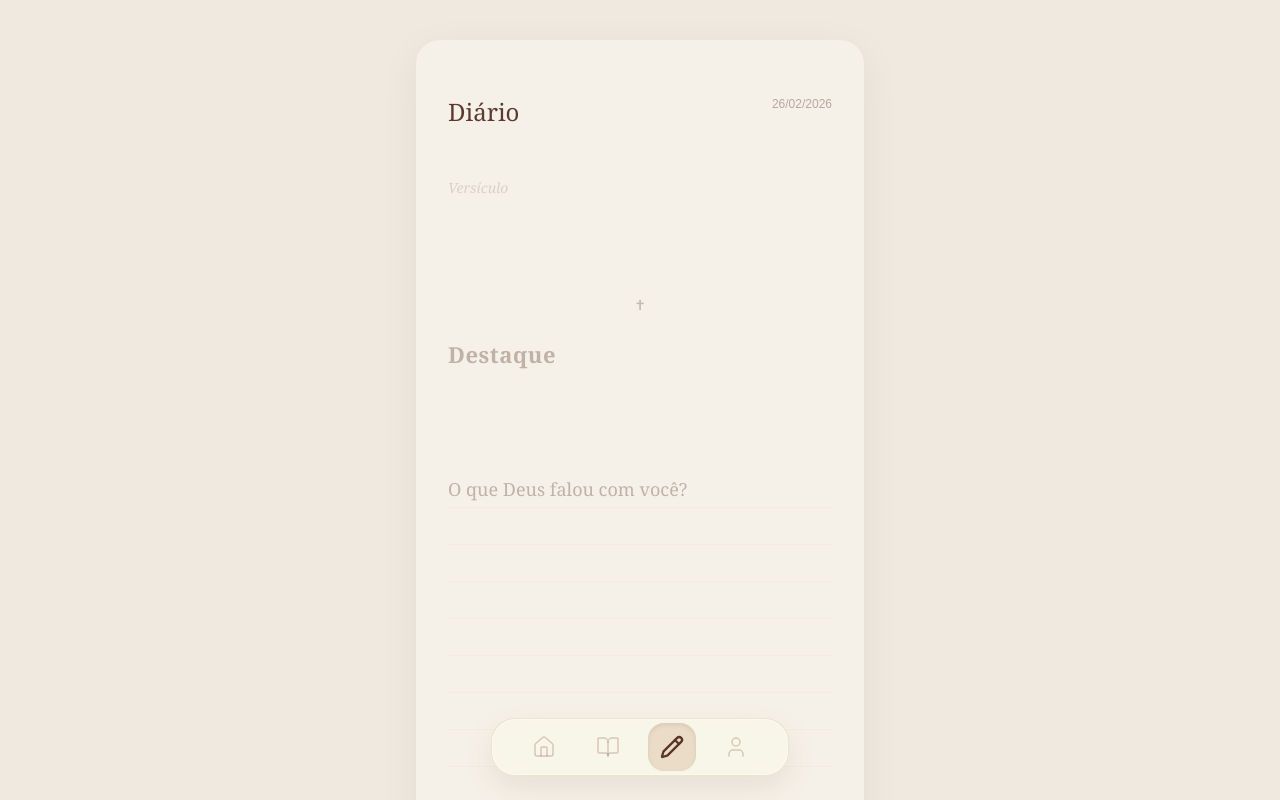
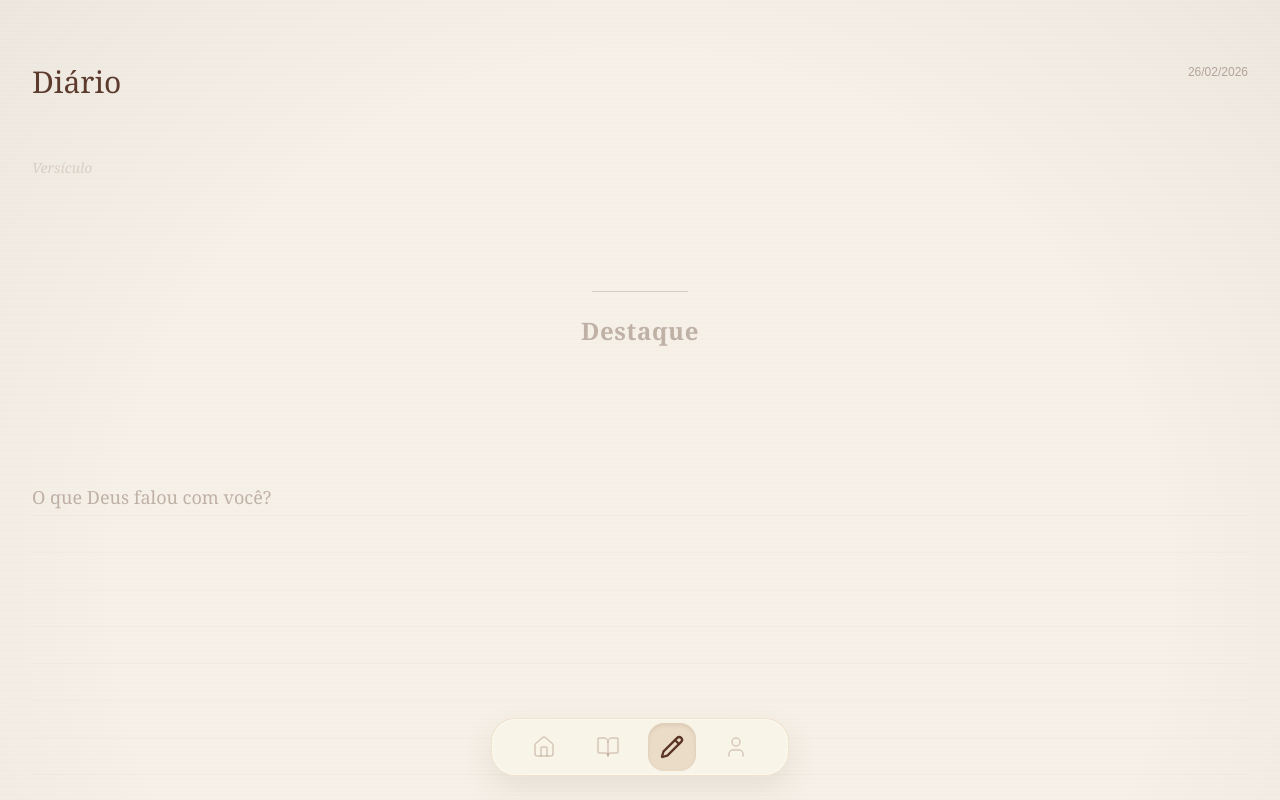
Before and after one commit to michelesannti/no-secreto, a Next.js app: page /diario in a window 1280 px wide. Shown: the top 800 px of the page. Built offline with nearby package versions, Linux system fonts and the light colour scheme.

Commit message:
Diario - fullscreen atmosfera profunda sem simbolo

```diff
--- a/app/(app)/diario/page.tsx
+++ b/app/(app)/diario/page.tsx
@@ -8,24 +8,24 @@ export default function DiarioPage() {
   const [texto, setTexto] = useState("");
 
   return (
-    <div className="min-h-screen bg-[#efe9df] flex justify-center py-10 px-4">
-
-      {/* Página */}
-      <div className="
-        w-full
-        max-w-md
-        bg-[#f6f1e8]
-        rounded-3xl
-        shadow-[0_10px_40px_rgba(0,0,0,0.06)]
-        px-8
-        pt-14
-        pb-36
-        text-[#5c3b2e]
-      ">
-
+    <div
+      className="min-h-screen px-8 pt-16 pb-40 text-[#5c3b2e]"
+      style={{
+        background: `
+          radial-gradient(circle at center, rgba(0,0,0,0) 60%, rgba(0,0,0,0.04) 100%),
+          repeating-linear-gradient(
+            0deg,
+            #f6f1e8,
+            #f6f1e8 2px,
+            #f5efe6 2px,
+            #f5efe6 4px
+          )
+        `,
+      }}
+    >
       {/* Topo */}
-        <div className="flex justify-between items-start mb-12">
-          <h1 className="text-2xl font-serif">Diário</h1>
+      <div className="flex justify-between items-start mb-14">
+        <h1 className="text-3xl font-serif">Diário</h1>
         <span className="text-xs opacity-40">
           {new Date().toLocaleDateString("pt-BR")}
         </span>
@@ -45,19 +45,16 @@ export default function DiarioPage() {
           text-[14px]
           leading-6
           italic
-            opacity-60
-            mb-16
+          opacity-55
+          mb-20
           placeholder:text-[#5c3b2e]/30
         "
       />
 
-        {/* Símbolo sutil */}
-        <div className="flex justify-center mb-6 opacity-30 text-sm">
-          ✝︎
-        </div>
+      {/* Destaque com linha longa elegante */}
+      <div className="mb-24 text-center">
+        <div className="w-24 h-px bg-[#5c3b2e]/20 mx-auto mb-6"></div>
 
-        {/* Destaque */}
-        <div className="mb-16 text-center">
         <textarea
           value={destaque}
           onChange={(e) => setDestaque(e.target.value)}
@@ -68,23 +65,25 @@ export default function DiarioPage() {
             resize-none
             outline-none
             font-serif
-              text-[22px]
-              leading-snug
+            text-[24px]
+            leading-tight
             tracking-wide
             font-semibold
+            text-center
             placeholder:text-[#5c3b2e]/35
           "
         />
       </div>
 
       {/* Campo principal */}
+      <div className="relative">
         <textarea
           value={texto}
           onChange={(e) => setTexto(e.target.value)}
           placeholder="O que Deus falou com você?"
           className="
             w-full
-            min-h-[500px]
+            min-h-[520px]
             bg-transparent
             resize-none
             outline-none
@@ -98,7 +97,6 @@ export default function DiarioPage() {
               "repeating-linear-gradient(to bottom, transparent, transparent 36px, rgba(92,59,46,0.05) 37px)",
           }}
         />
-
       </div>
     </div>
   );
```
Lines whose indentation alone changed are shown as unchanged.
